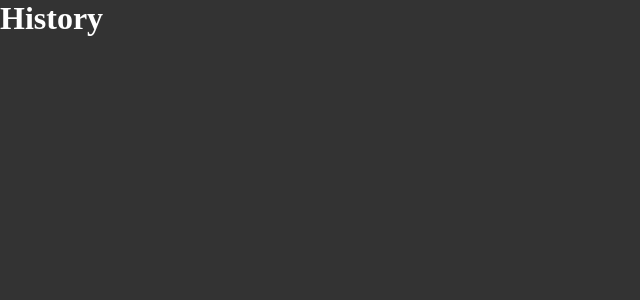
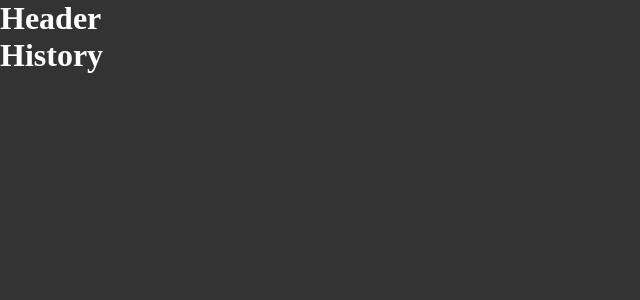
Before and after one commit to felipeWanderson/iginite-timer, a React (Vite) app: page /history in a window 1280 px wide. Shown: the top 300 px of the page, without its empty margins (0-640 px from the left). Built offline with nearby package versions, Linux system fonts and the light colour scheme.

Commit message:
feat:default layout

```diff
--- a/package.json
+++ b/package.json
@@ -10,6 +10,7 @@
     "lint": "eslint src --ext .ts,.tsx"
   },
   "dependencies": {
+    "phosphor-react": "^1.4.1",
     "react": "^18.2.0",
     "react-dom": "^18.2.0",
     "react-router-dom": "^6.4.4",
--- a/src/Router.tsx
+++ b/src/Router.tsx
@@ -1,4 +1,5 @@
 import { Route, Routes } from 'react-router-dom'
+import { DefaultLayout } from './layouts/DefaultLayout'
 import { History } from './pages/History'
 
 import { Home } from './pages/Home'
@@ -6,8 +7,10 @@
 export function Router() {
   return (
     <Routes>
-      <Route path="/" element={<Home />} />
-      <Route path="/history" element={<History />} />
+      <Route path="/" element={<DefaultLayout />}>
+        <Route path="/" element={<Home />} />
+        <Route path="/history" element={<History />} />
+      </Route>
     </Routes>
   )
 }
--- /dev/null
+++ b/src/components/Header/index.tsx
@@ -0,0 +1,3 @@
+export function Header() {
+  return <h1>Header</h1>
+}
--- /dev/null
+++ b/src/layouts/DefaultLayout/index.tsx
@@ -0,0 +1,11 @@
+import { Outlet } from 'react-router-dom'
+import { Header } from '../../components/Header'
+
+export function DefaultLayout() {
+  return (
+    <div>
+      <Header />
+      <Outlet />
+    </div>
+  )
+}
--- a/src/pages/History.tsx
+++ b/src/pages/History.tsx
@@ -1,3 +1,7 @@
 export function History() {
-  return <h1>History</h1>
+  return (
+    <div>
+      <h1>History</h1>
+    </div>
+  )
 }
--- a/src/pages/Home.tsx
+++ b/src/pages/Home.tsx
@@ -1,3 +1,7 @@
 export function Home() {
-  return <h1>Home</h1>
+  return (
+    <div>
+      <h1>Home</h1>
+    </div>
+  )
 }
```
Also changed, not shown: 1 other file (tests, documents, lock files or other folders).
